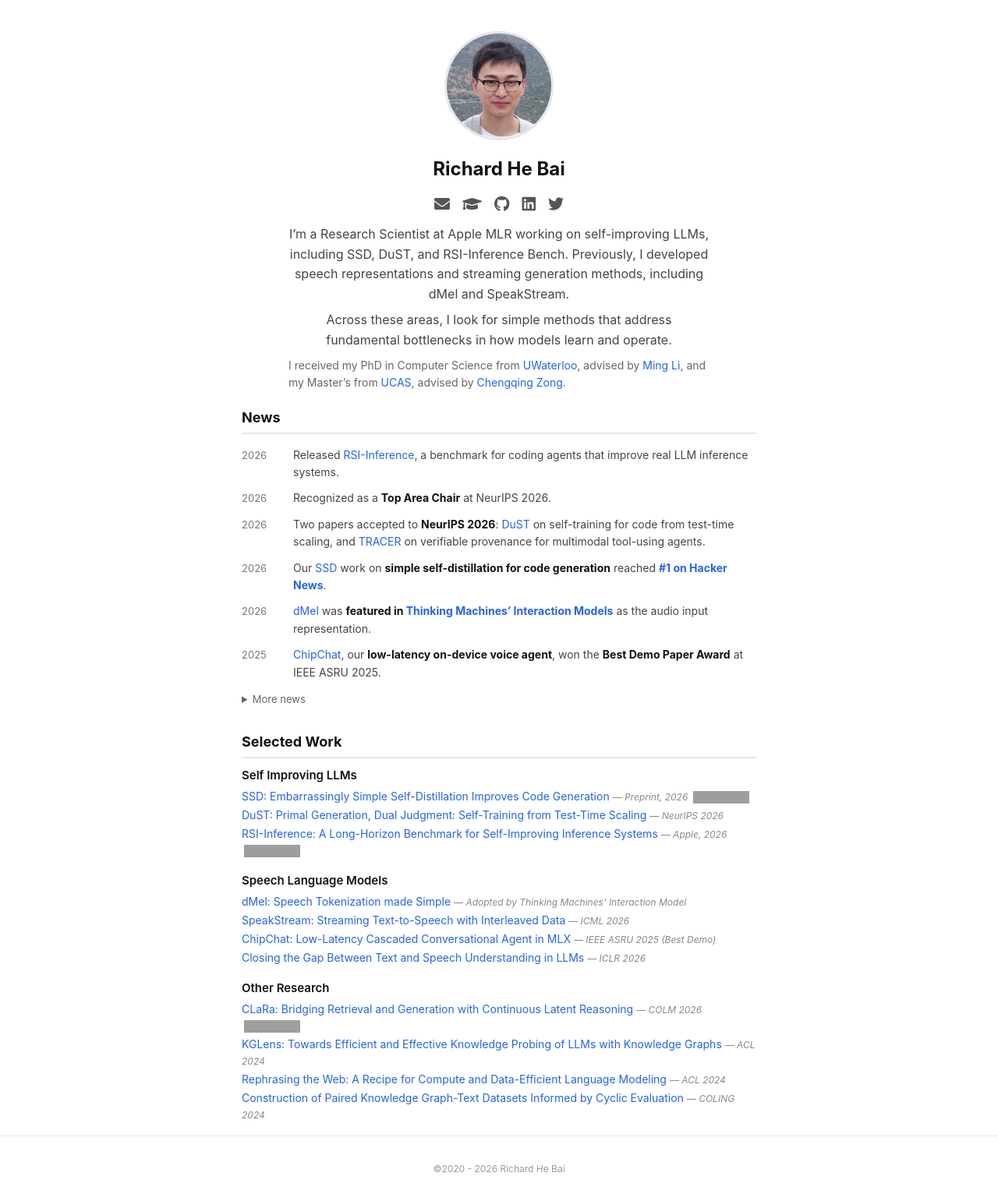
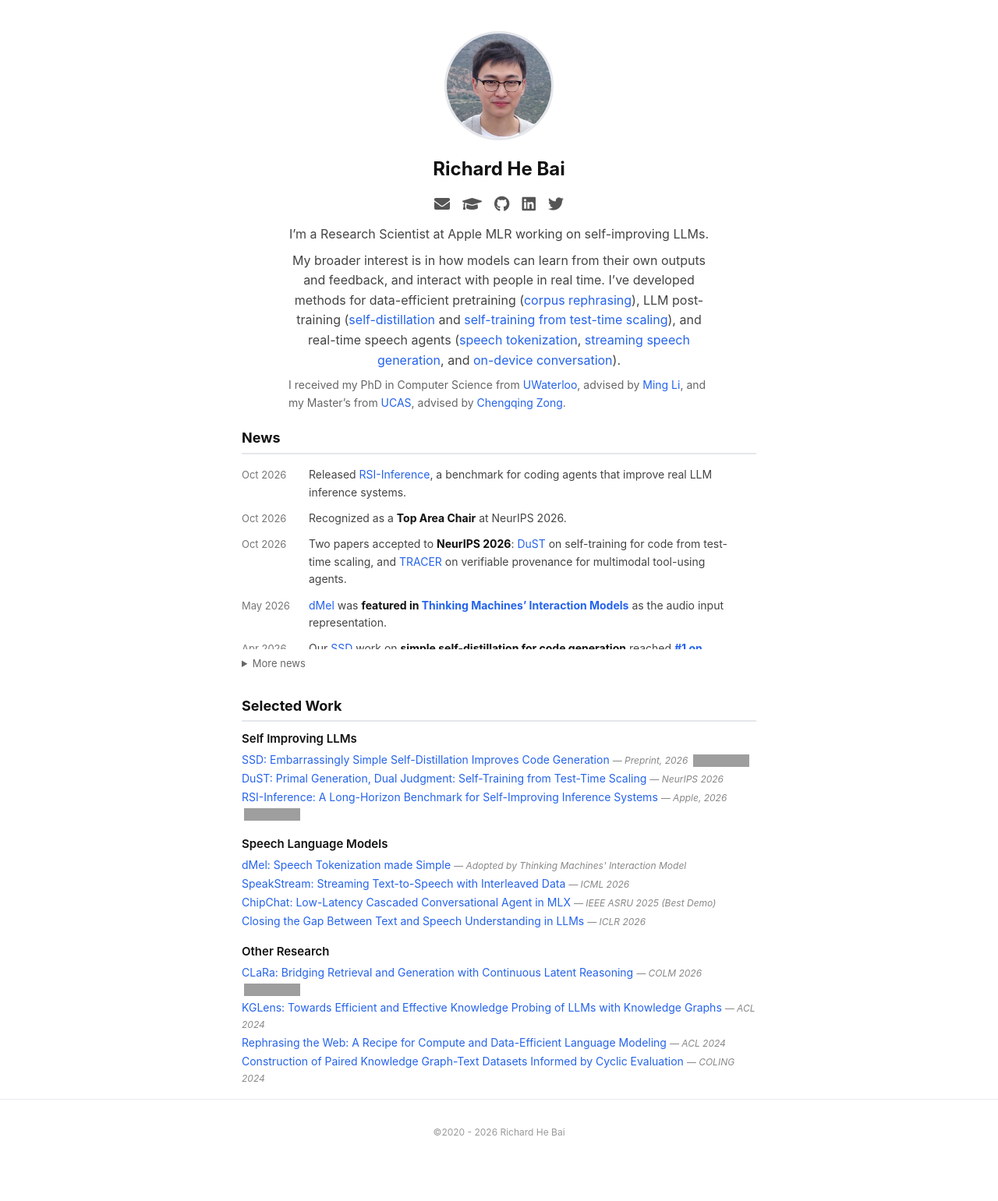
Before and after one commit to richardbaihe/richardbaihe.github.io, a Jekyll site: the page built from index.md, in a window 1280 px wide. Shown: the whole page at 78% size. Built offline with Jekyll 4.4.1, drawn with Linux system fonts in a browser that asks for light colours; nearby versions of some CDN libraries; after the commit the page ends 1495 px from its top, so only the background shows below that; grey boxes are pictures that could not be loaded.

Commit message:
Refine research overview and date scrollable news

```diff
--- a/_config.yml
+++ b/_config.yml
@@ -8,11 +8,17 @@ markdown: kramdown
 # Profile
 avatar: /assets/img/avatar.jpeg
 bio: >-
-  I’m a Research Scientist at Apple MLR working on self-improving LLMs,
-  including SSD, DuST, and RSI-Inference Bench. Previously, I developed speech representations
-  and streaming generation methods, including dMel and SpeakStream.
+  I’m a Research Scientist at Apple MLR working on self-improving LLMs.
 research_approach: >-
-  Across these areas, I look for simple methods that address fundamental bottlenecks in how models learn and operate.
+  My broader interest is in how models can learn from their own outputs and feedback, and interact with people in real time.
+research_methods: >-
+  I’ve developed methods for data-efficient pretraining
+  (<a href='https://arxiv.org/abs/2401.16380'>corpus rephrasing</a>),
+  LLM post-training (<a href='https://arxiv.org/abs/2604.01193'>self-distillation</a>
+  and <a href='https://arxiv.org/abs/2605.11299'>self-training from test-time scaling</a>),
+  and real-time speech agents (<a href='https://arxiv.org/abs/2407.15835'>speech tokenization</a>,
+  <a href='https://arxiv.org/abs/2505.19206'>streaming speech generation</a>,
+  and <a href='https://arxiv.org/abs/2509.00078'>on-device conversation</a>).
 education: >-
   I received my PhD in Computer Science from <a href='https://uwaterloo.ca'>UWaterloo</a>,
   advised by <a href='https://scholar.google.ca/citations?user=oGgPXFEAAAAJ&hl=en'>Ming Li</a>,
--- a/_data/timeline.yml
+++ b/_data/timeline.yml
@@ -1,4 +1,4 @@
-- date: "2026"
+- date: "Oct 2026"
   category: release
   title: "RSI-Inference: A Long-Horizon Benchmark for Self-Improving Inference Systems"
   featured_news: true
@@ -12,13 +12,13 @@
     - label: code
       url: "https://github.com/apple-aiml-research/ml-rsi-inference-bench"
 
-- date: "2026"
+- date: "Oct 2026"
   category: award
   title: "Top Area Chair at NeurIPS 2026"
   featured_news: true
   summary: 'Recognized as a <strong>Top Area Chair</strong> at NeurIPS 2026.'
 
-- date: "2026"
+- date: "Oct 2026"
   category: paper
   title: "Two papers accepted to NeurIPS 2026: DuST and TRACER"
   featured_news: true
@@ -30,7 +30,16 @@
     - label: TRACER
       url: "https://arxiv.org/abs/2605.09934"
 
-- date: "2026"
+- date: "May 2026"
+  category: release
+  title: "dMel in Thinking Machines’ Interaction Models"
+  featured_news: true
+  summary: '<a href="https://arxiv.org/abs/2407.15835">dMel</a> was <strong>featured in <a href="https://thinkingmachines.ai/blog/interaction-models/">Thinking Machines’ Interaction Models</a></strong> as the audio input representation.'
+  links:
+    - label: article
+      url: "https://thinkingmachines.ai/blog/interaction-models/"
+
+- date: "Apr 2026"
   category: paper
   title: "Embarrassingly Simple Self-Distillation Improves Code Generation"
   featured_news: true
@@ -44,14 +53,17 @@
     - label: code
       url: "https://github.com/apple/ml-ssd"
 
-- date: "2026"
-  category: release
-  title: "dMel in Thinking Machines’ Interaction Models"
+- date: "Dec 2025"
+  category: paper
+  title: "ChipChat: Low-Latency Cascaded Conversational Agent in MLX"
   featured_news: true
-  summary: '<a href="https://arxiv.org/abs/2407.15835">dMel</a> was <strong>featured in <a href="https://thinkingmachines.ai/blog/interaction-models/">Thinking Machines’ Interaction Models</a></strong> as the audio input representation.'
+  summary: '<a href="https://arxiv.org/abs/2509.00078">ChipChat</a>, our <strong>low-latency on-device voice agent</strong>, won the <strong>Best Demo Paper Award</strong> at IEEE ASRU 2025.'
+  authors: "Tatiana Likhomanenko*, Luke Carlson*, <strong>Richard He Bai*</strong>, Zijin Gu*, Han Tran*, Zakaria Aldeneh*, Yizhe Zhang, Ruixiang Zhang, Huangjie Zheng, Navdeep Jaitly"
+  venue: "IEEE ASRU 2025 (Best Demo)"
+  note: "*equal contribution"
   links:
-    - label: article
-      url: "https://thinkingmachines.ai/blog/interaction-models/"
+    - label: pdf
+      url: "https://arxiv.org/abs/2509.00078"
 
 - date: "2026"
   category: paper
@@ -89,18 +101,6 @@
 - date: "2026"
   category: service
   title: "Workshop Organizer: WideningNLP at EMNLP 2026"
-
-- date: "2025"
-  category: paper
-  title: "ChipChat: Low-Latency Cascaded Conversational Agent in MLX"
-  featured_news: true
-  summary: '<a href="https://arxiv.org/abs/2509.00078">ChipChat</a>, our <strong>low-latency on-device voice agent</strong>, won the <strong>Best Demo Paper Award</strong> at IEEE ASRU 2025.'
-  authors: "Tatiana Likhomanenko*, Luke Carlson*, <strong>Richard He Bai*</strong>, Zijin Gu*, Han Tran*, Zakaria Aldeneh*, Yizhe Zhang, Ruixiang Zhang, Huangjie Zheng, Navdeep Jaitly"
-  venue: "IEEE ASRU 2025 (Best Demo)"
-  note: "*equal contribution"
-  links:
-    - label: pdf
-      url: "https://arxiv.org/abs/2509.00078"
 
 - date: "2025"
   category: paper
--- a/_layouts/default.html
+++ b/_layouts/default.html
@@ -23,15 +23,15 @@
       <a href="{{ site.social.twitter }}" target="_blank" title="Twitter"><i class="fab fa-twitter"></i></a>
     </div>
     <p class="profile-bio" itemprop="description">{{ site.bio }}</p>
-    {% if site.research_approach %}
-    <p class="profile-bio">{{ site.research_approach }}</p>
+    {% if site.research_approach or site.research_methods %}
+    <p class="profile-bio">{{ site.research_approach }} {{ site.research_methods }}</p>
     {% endif %}
     <p class="profile-education">{{ site.education }}</p>
   </section>
 
   <section class="news" aria-labelledby="news-title">
     <h2 class="section-title" id="news-title">News</h2>
-    <ul class="news-list">
+    <ul class="news-list news-recent" tabindex="0" aria-label="Recent news">
       {% for entry in site.data.timeline %}
         {% if entry.featured_news %}
           <li>
--- a/assets/css/style.css
+++ b/assets/css/style.css
@@ -103,14 +103,28 @@ img {
   padding: 0;
 }
 
+.news-recent {
+  max-height: 24rem;
+  overflow-y: auto;
+  scrollbar-gutter: stable;
+  scrollbar-width: thin;
+  padding-right: 1rem;
+}
+
+.news-recent:focus-visible {
+  outline: 2px solid #2563eb;
+  outline-offset: 3px;
+}
+
 .news-list > li {
   display: grid;
-  grid-template-columns: 5rem minmax(0, 1fr);
+  grid-template-columns: 7rem minmax(0, 1fr);
   gap: 1.6rem;
   padding: 0.55rem 0;
 }
 
 .news-date {
+  white-space: nowrap;
   padding-top: 0.1rem;
   color: #777;
   font-size: 1.3rem;
@@ -270,7 +284,7 @@ img {
   }
 
   .news-list > li {
-    grid-template-columns: 4rem minmax(0, 1fr);
+    grid-template-columns: 6.5rem minmax(0, 1fr);
     gap: 1rem;
   }
 
```
